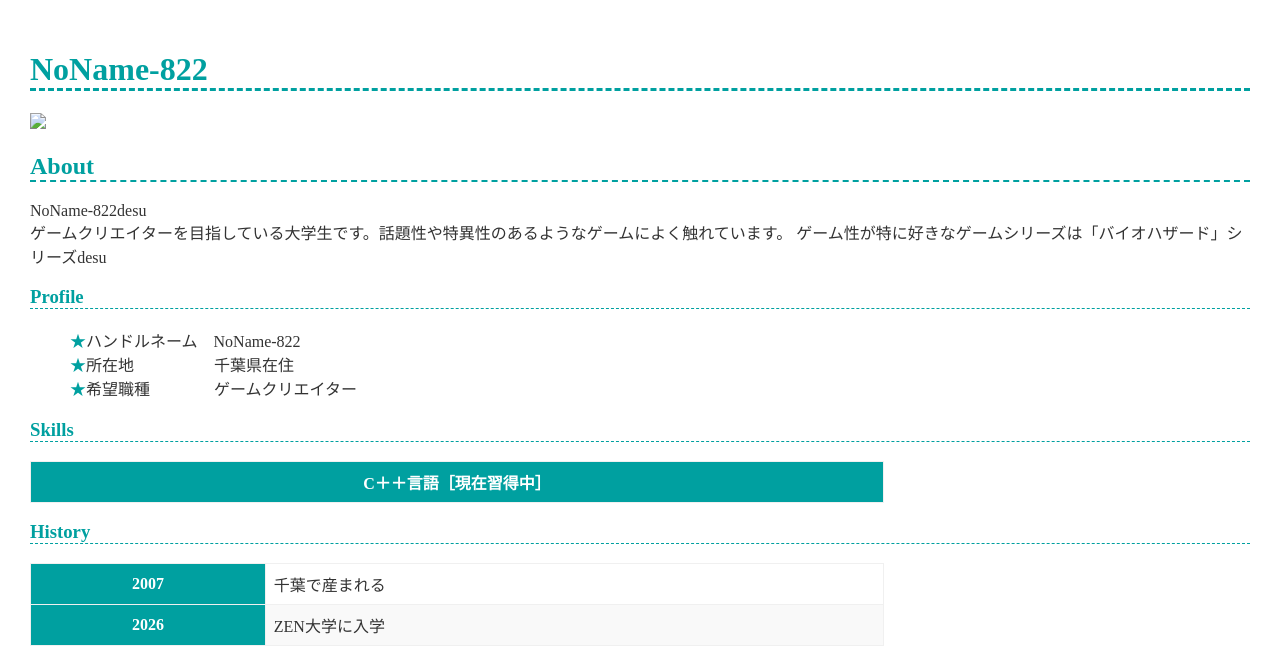
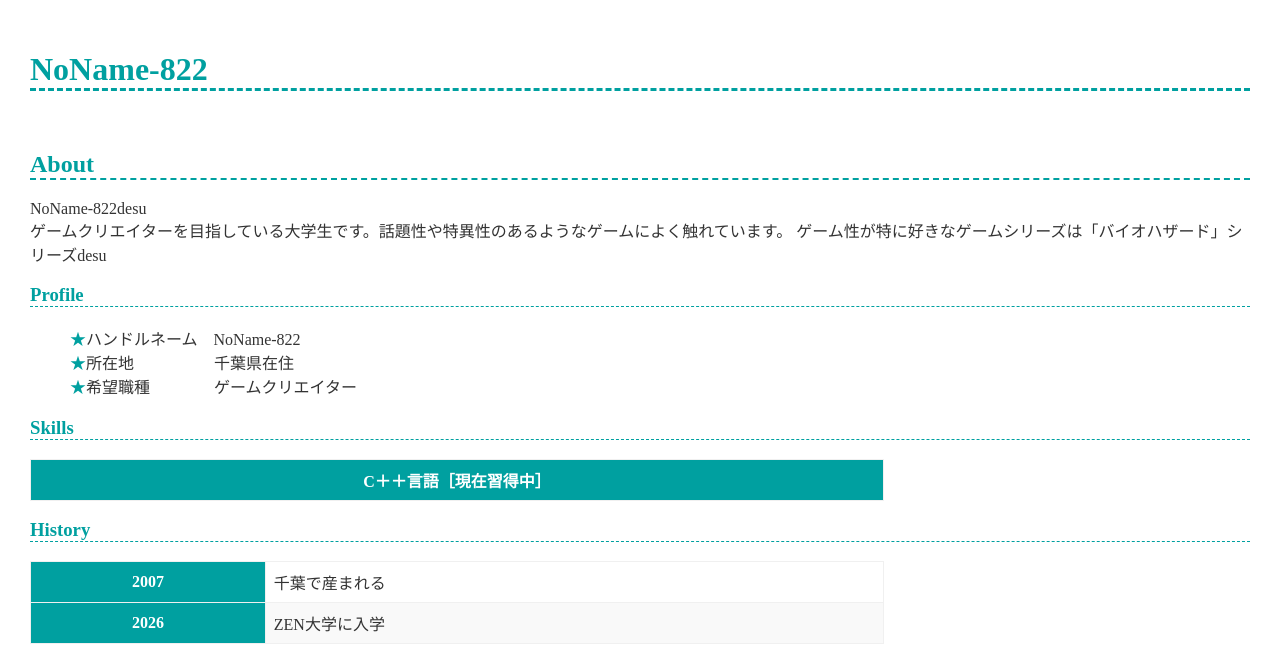
Before and after one commit to NoName-822/NoName-822.github.io, a plain HTML site: page index.html in a window 1280 px wide. Shown: the top 660 px of the page. Drawn offline with Linux system fonts and the light colour scheme.

Commit message:
Update index.html

```diff
--- a/index.html
+++ b/index.html
@@ -8,7 +8,7 @@
   </head>
   <body>
     <h1>NoName-822</h1>
-      <img src="profile_image.png"width="280">
+      <img c7ca5961-private.png "width="280">
 
     <h2>About</h2>
     <p>
```
